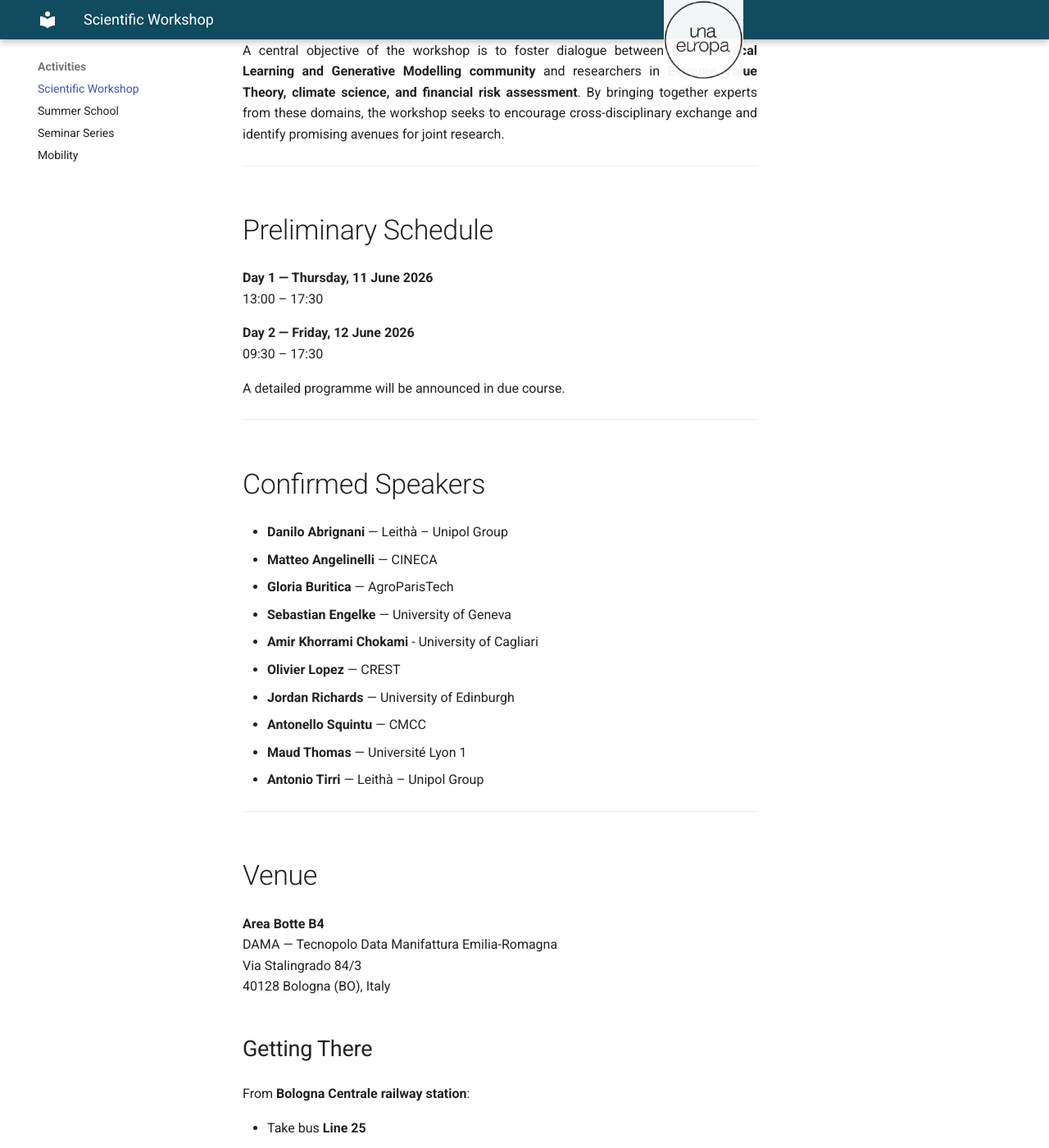
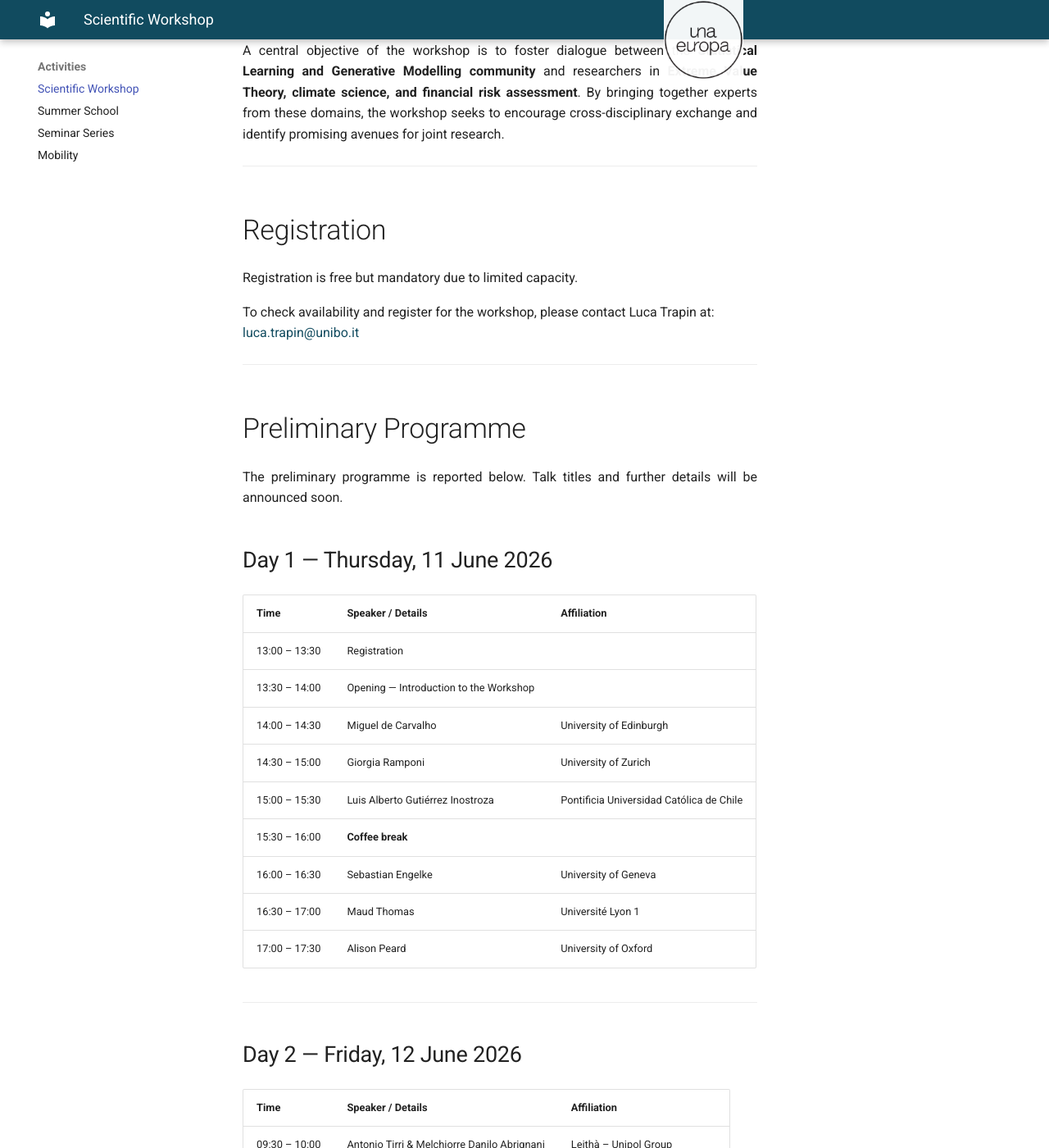
Before and after one commit to gamex-network/gamex-network.github.io, an MkDocs documentation site: the page built from docs/workshop.md, in a window 1280 px wide and 1400 px high, scrolled down 857 px. Shown: the whole window at 82% size. Built offline with MkDocs 1.6.1 and Material for MkDocs 9.7.7, drawn with Linux system fonts in a browser that asks for light colours; some of the changed text lies outside the part shown.

Commit message:
Update workshop.md

```diff
--- a/docs/workshop.md
+++ b/docs/workshop.md
@@ -18,30 +18,56 @@ A central objective of the workshop is to foster dialogue between the **Statisti
 
 ---
 
-## Preliminary Schedule
+## Registration
 
-**Day 1 — Thursday, 11 June 2026**
-13:00 – 17:30
+Registration is free but mandatory due to limited capacity.
 
-**Day 2 — Friday, 12 June 2026**
-09:30 – 17:30
-
-A detailed programme will be announced in due course.
+To check availability and register for the workshop, please contact Luca Trapin at:
+[luca.trapin@unibo.it](mailto:luca.trapin@unibo.it)
 
 ---
 
-## Confirmed Speakers
+## Preliminary Programme
 
-- **Danilo Abrignani** — Leithà – Unipol Group
-- **Matteo Angelinelli** — CINECA
-- **Gloria Buritica** — AgroParisTech
-- **Sebastian Engelke** — University of Geneva
-- **Amir Khorrami Chokami** - University of Cagliari
-- **Olivier Lopez** — CREST
-- **Jordan Richards** — University of Edinburgh
-- **Antonello Squintu** — CMCC
-- **Maud Thomas** — Université Lyon 1
-- **Antonio Tirri** — Leithà – Unipol Group
+The preliminary programme is reported below. Talk titles and further details will be announced soon.
+
+### Day 1 — Thursday, 11 June 2026
+
+| Time | Speaker / Details | Affiliation |
+|---|---|---|
+| 13:00 – 13:30 | Registration |  |
+| 13:30 – 14:00 | Opening — Introduction to the Workshop |  |
+| 14:00 – 14:30 | Miguel de Carvalho | University of Edinburgh |
+| 14:30 – 15:00 | Giorgia Ramponi | University of Zurich |
+| 15:00 – 15:30 | Luis Alberto Gutiérrez Inostroza | Pontificia Universidad Católica de Chile |
+| 15:30 – 16:00 | **Coffee break** |  |
+| 16:00 – 16:30 | Sebastian Engelke | University of Geneva |
+| 16:30 – 17:00 | Maud Thomas | Université Lyon 1 |
+| 17:00 – 17:30 | Alison Peard | University of Oxford |
+
+---
+
+### Day 2 — Friday, 12 June 2026
+
+| Time | Speaker / Details | Affiliation |
+|---|---|---|
+| 09:30 – 10:00 | Antonio Tirri & Melchiorre Danilo Abrignani | Leithà – Unipol Group |
+| 10:00 – 10:30 | Antonello Squintu | CMCC |
+| 10:30 – 11:00 | Matteo Angelinelli | HPC CINECA |
+| 11:00 – 11:30 | **Coffee break — Group photo** |  |
+| 11:30 – 12:00 | Olivier Lopez | CREST – ENSAE IP Paris |
+| 12:00 – 12:30 | TBA |  |
+| 12:30 – 13:00 | Ashley Turner | Imperial College London |
+| 13:00 – 14:00 | **Lunch break** |  |
+| 14:00 – 14:30 | Amir Khorrami Chokami | University of Cagliari |
+| 14:30 – 15:00 | Nathan Huet | Ca' Foscari University of Venice |
+| 15:00 – 15:30 | Ivo Bonfanti | University of Bologna |
+| 15:30 – 16:00 | **Coffee break** |  |
+| 16:00 – 16:30 | Jordan Richards | University of Edinburgh |
+| 16:30 – 17:00 | Daniela Castro-Camilo | University of Glasgow |
+| 17:00 – 17:30 | Johnny Lee | University of Edinburgh |
+
+Programme details and talk titles will be updated in due course.
 
 ---
 
```
